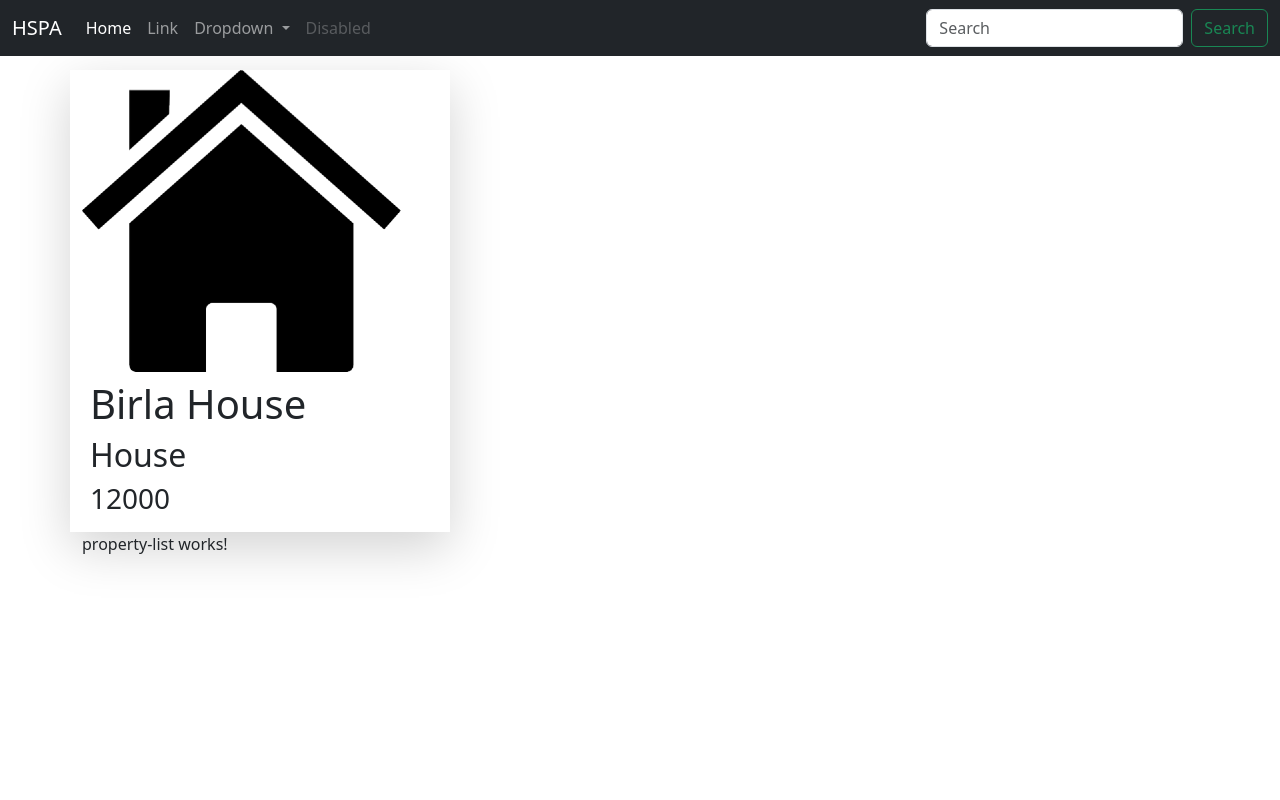
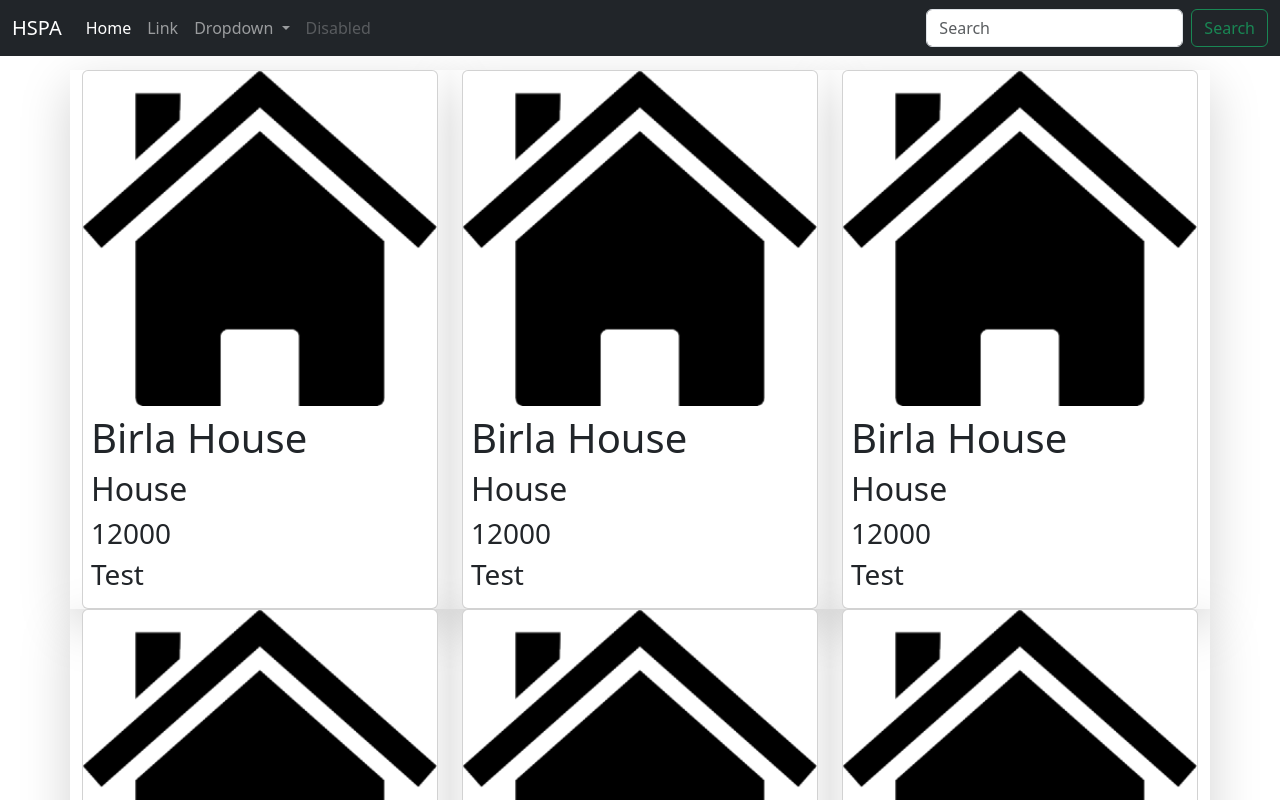
Before and after one commit to andysoti/HSPA, an Angular app in the folder Frontend/: page / in a window 1280 px wide. Shown: the top 800 px of the page. Built offline with nearby package versions, Linux system fonts and the light colour scheme.

Commit message:
multiple listings, passing dummy data from listing to card.

```diff
--- a/Frontend/src/app/app.component.html
+++ b/Frontend/src/app/app.component.html
@@ -2,6 +2,5 @@
 <app-nav-bar></app-nav-bar>
 
 <div class="container" style="margin-top: 70px ">
-<app-property-card></app-property-card>
 <app-property-list></app-property-list>
 </div>
--- a/Frontend/src/app/property/property-card/property-card.component.html
+++ b/Frontend/src/app/property/property-card/property-card.component.html
@@ -1,11 +1,9 @@
-<div class ="row">
-    <!-- each row has 12 columns, so 3 card per row-->
-    <div class="shadow-lg col-sm-4 ">
-        <img classs="propImg" src="assets/images/house_default.jpg">
+<div class ="card">
+    <img classs="propImg" src="/images/house_default.jpg">
     <div class="card-body p-2">
-    <h1>{{Property.Name}}</h1>
-    <h2>{{Property.Type}}</h2>
-    <h3>{{Property.Price}}</h3>
-</div>
+        <h1>{{Property.Name}}</h1>
+        <h2>{{Property.Type}}</h2>
+        <h3>{{Property.Price}}</h3>
+        <h3>{{property_name}}</h3>
     </div>
 </div>
--- a/Frontend/src/app/property/property-card/property-card.component.ts
+++ b/Frontend/src/app/property/property-card/property-card.component.ts
@@ -1,4 +1,4 @@
-import { Component } from "@angular/core";
+import { Component, Input } from "@angular/core";
 
 @Component({
     selector: 'app-property-card',
@@ -10,11 +10,12 @@ import { Component } from "@angular/core";
 
 
 export class PropertyCardComponent {
-    Property: any = {
-        "id":1,
-        "Name":"Birla House",
-        "Type":"House",
-        "Price":12000
-    }
+@Input() property_name : any
+    Property: any =
+            {
+            "id":1,
+            "Name":"Birla House",
+            "Type":"House",
+            "Price":12000}
 
-}
+        }
--- a/Frontend/src/app/property/property-list/property-list.component.html
+++ b/Frontend/src/app/property/property-list/property-list.component.html
@@ -1 +1,6 @@
-<p>property-list works!</p>
+<div class ="row">
+    <!-- each row has 12 columns, so 3 card per row-->
+    <div *ngFor="let property of properties" class="shadow-lg col-sm-4 ">
+        <app-property-card property_name="Test"></app-property-card>
+    </div>
+</div>
--- a/Frontend/src/app/property/property-list/property-list.component.ts
+++ b/Frontend/src/app/property/property-list/property-list.component.ts
@@ -1,10 +1,48 @@
-import { Component } from '@angular/core';
+import { Component, OnInit } from '@angular/core';
 
 @Component({
   selector: 'app-property-list',
   templateUrl: './property-list.component.html',
   styleUrl: './property-list.component.css'
 })
-export class PropertyListComponent {
+export class PropertyListComponent implements OnInit {
+  properties: Array<any> = [
+      {
+      "id":1,
+      "Name":"Birla House",
+      "Type":"House",
+      "Price":12000},
+      {
+      "id":2,
+      "Name":"Erose Villa",
+      "Type":"House",
+      "Price":30000},
+      {
+      "id":3,
+      "Name":"Mulberry Suite",
+      "Type":"House",
+      "Price":9000},
+      {
+      "id":4,
+      "Name":"Soti Residence",
+      "Type":"House",
+      "Price":170000},
+      {
+      "id":5,
+      "Name":"Valley Home",
+      "Type":"House",
+      "Price":19500},
+      {
+      "id":6,
+      "Name":"San Diego House",
+      "Type":"House",
+      "Price":9500}
+
+]
+
+constructor() {}
+ngOnInit(): void {
 
 }
+
+}
```
Also changed, not shown: Frontend/public/images/house_default.jpg (renamed from Frontend/src/assets/images/house_default.jpg).
